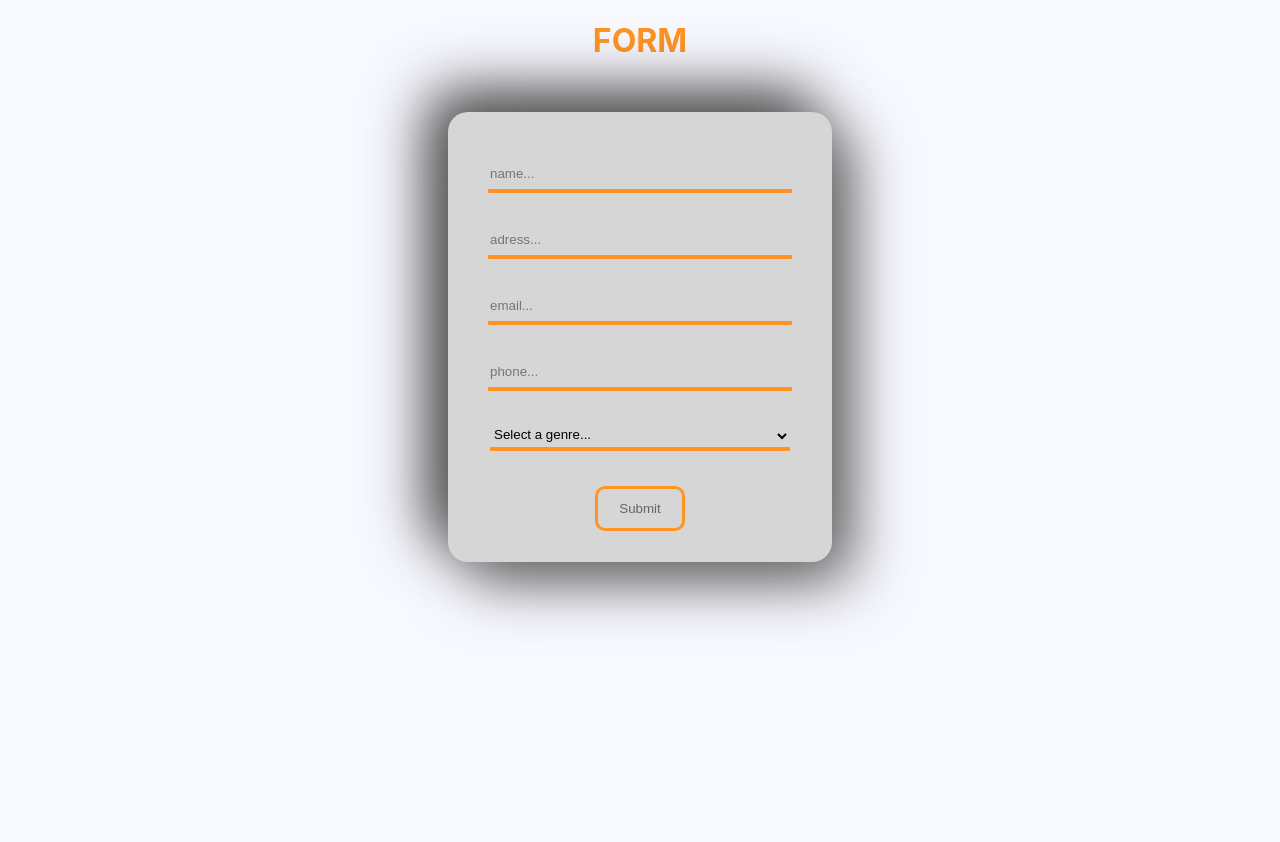
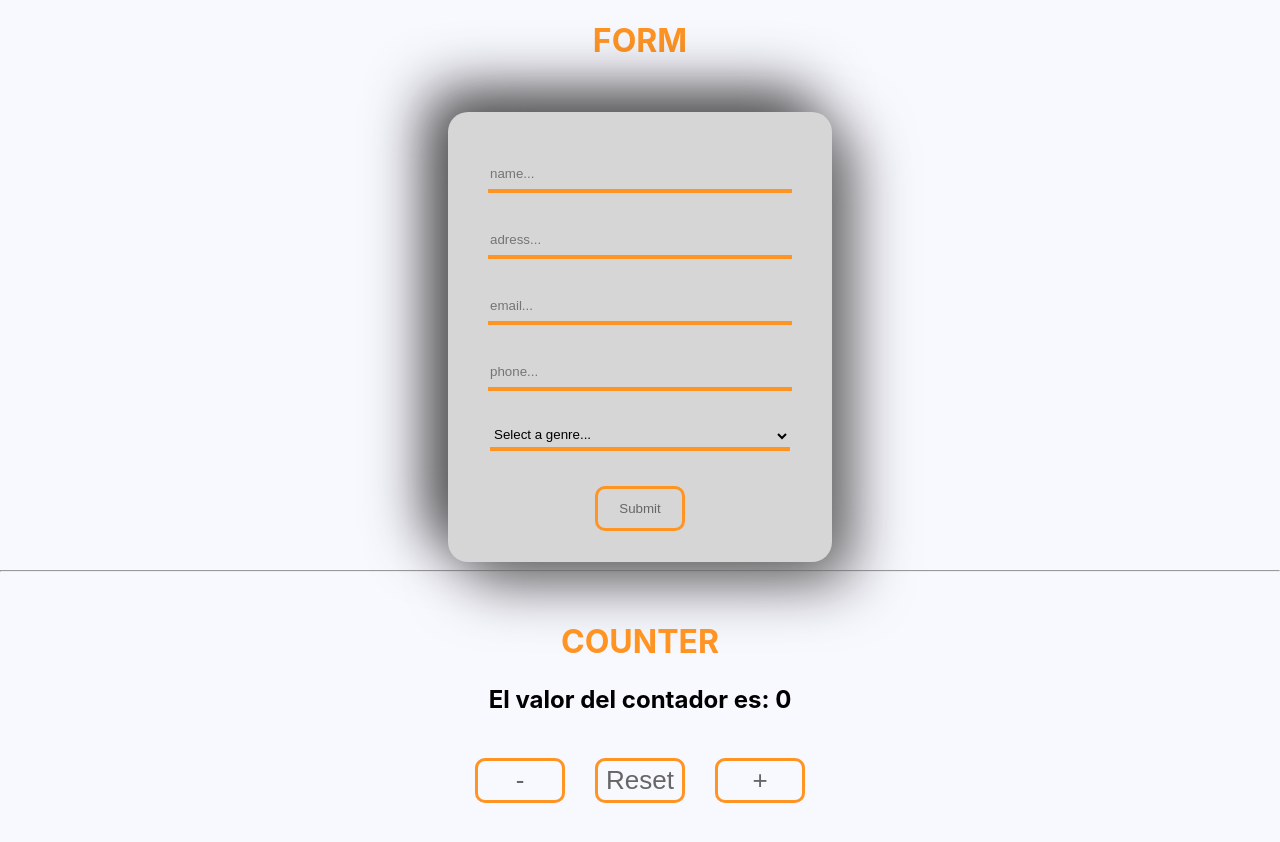
Before and after one commit to maksudxx/React-UTN, a React (Vite) app in the folder practica-uno/: page / in a window 1280 px wide. Shown: the top 842 px of the page. Before the commit the page ends 800 px from the top, so only its background shows below. Built offline with nearby package versions, Linux system fonts and the light colour scheme.

Commit message:
Component Counter created

```diff
--- a/practica-uno/src/App.jsx
+++ b/practica-uno/src/App.jsx
@@ -1,11 +1,14 @@
 import "./App.css";
-import { Form } from "./components/Form/Form";
+import { Counter } from "./components/counter/Counter";
+import { Form } from "./components/form/Form";
 
 function App() {
   return (
     <div className="App">
       {/* punto 2 */}
       <Form />
+      <hr />
+      <Counter />
     </div>
   );
 }
--- /dev/null
+++ b/practica-uno/src/components/counter/Counter.jsx
@@ -0,0 +1,25 @@
+import { useState } from "react";
+import styles from "./Counter.module.css";
+export const Counter = () => {
+  const [count, setCount] = useState(0);
+
+  return (
+    <div className={styles.container}>
+      <h1 className={styles.title}>COUNTER</h1>
+      <p className={styles.counter}>El valor del contador es: {count}</p>
+
+      <button onClick={() => setCount(count - 1)} className={styles.button}>
+        -
+      </button>
+      <button
+        onClick={() => setCount(0)}
+        className={`${styles.button} ${styles.buttonReset}`}
+      >
+        Reset
+      </button>
+      <button onClick={() => setCount(count + 1)} className={styles.button}>
+        +
+      </button>
+    </div>
+  );
+};
--- /dev/null
+++ b/practica-uno/src/components/counter/Counter.module.css
@@ -0,0 +1,34 @@
+.container {
+  margin-top: 50px;
+  height: 300px;
+}
+.title {
+  color: #ff9422;
+  margin-bottom: 20px;
+}
+
+.counter{
+    font-size: 1.5rem;
+    font-weight: bold;
+}
+
+.button {
+  width: 90px;
+  height: 45px;
+  margin-top: 20px;
+  border-radius: 10px;
+  color: #666;
+  background: rgba(147, 147, 147, 0);
+  border: 3px solid #ff9422;
+}
+
+.button:hover {
+  cursor: pointer;
+  color: #ff9422;
+  font-size: 1.01rem;
+  font-weight: bold;
+}
+
+.buttonReset {
+  margin: 0 30px;
+}
```
